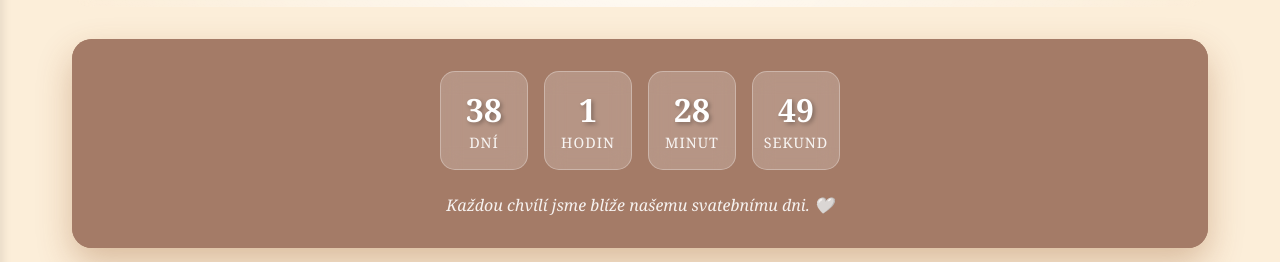
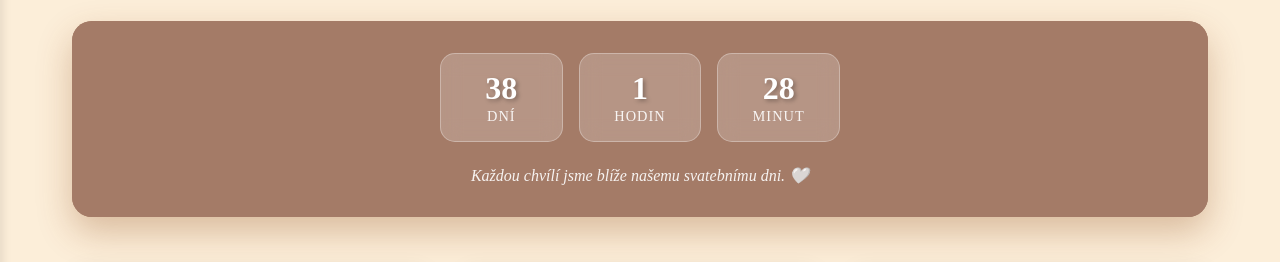
Before and after one commit to kocimiku/wed, a website: page index.html in a window 1280 px wide. Shown: the part 331-593 px from the top of the page. Drawn offline with Linux system fonts and the light colour scheme; grey boxes are pictures that could not be loaded.

Commit message:
Countdown simplification

```diff
--- a/index.html
+++ b/index.html
@@ -26,8 +26,9 @@
         }
 
         body {
-            font-family: 'Georgia', serif;
-            /*background: #FFFFF0;*/
+            font-family: latino-urw, serif;
+            font-style: normal;
+            font-weight: 400;
             background: var(--cream);
             min-height: 100vh;
             color: var(--text-dark);
@@ -934,10 +935,10 @@
                         <span class="countdown-number" id="minutes">0</span>
                         <span class="countdown-label">Minut</span>
                     </div>
-                    <div class="countdown-item">
-                        <span class="countdown-number" id="seconds">0</span>
-                        <span class="countdown-label">Sekund</span>
-                    </div>
+<!--                    <div class="countdown-item">-->
+<!--                        <span class="countdown-number" id="seconds">0</span>-->
+<!--                        <span class="countdown-label">Sekund</span>-->
+<!--                    </div>-->
                 </div>
                 <p class="countdown-message" id="countdown-message"></p>
             </div>
@@ -990,7 +991,7 @@
                         <img src="images/photo.JPEG"
                              alt="Our photo"
                              class="couple-photo"
-                             onerror="this.style.display='none'; this.nextElementSibling.style.display='block';">
+                        >
                     </div>
                 </div>
                 <p>Všechno to začalo v roce 2017… – ne na romantické zasněžené střelnici, jak by se u biatlonu slušelo, ale v parku Parukářka, v sídle biatlonového klubu Kapslovna. Biatlon je sport, který nás oba provází už mnoho let. Od začátku jsme byli v celku nerozluční parťáci, co si psali od rána do večera a chodili spolu ven.</p>
@@ -1214,12 +1215,12 @@
                 const days = Math.floor(timeLeft / (1000 * 60 * 60 * 24));
                 const hours = Math.floor((timeLeft % (1000 * 60 * 60 * 24)) / (1000 * 60 * 60));
                 const minutes = Math.floor((timeLeft % (1000 * 60 * 60)) / (1000 * 60));
-                const seconds = Math.floor((timeLeft % (1000 * 60)) / 1000);
+                // const seconds = Math.floor((timeLeft % (1000 * 60)) / 1000);
 
                 document.getElementById('days').textContent = days;
                 document.getElementById('hours').textContent = hours;
                 document.getElementById('minutes').textContent = minutes;
-                document.getElementById('seconds').textContent = seconds;
+                // document.getElementById('seconds').textContent = seconds;
 
                 // Update message based on time remaining
                 if (days > 30) {
@@ -1238,7 +1239,7 @@
                 document.getElementById('days').textContent = "0";
                 document.getElementById('hours').textContent = "0";
                 document.getElementById('minutes').textContent = "0";
-                document.getElementById('seconds').textContent = "0";
+                // document.getElementById('seconds').textContent = "0";
                 document.getElementById('countdown-message').textContent = "Jsme novomanželé! Děkujeme, že jste byli součástí našeho dne. 🤍";
 
             }
```
